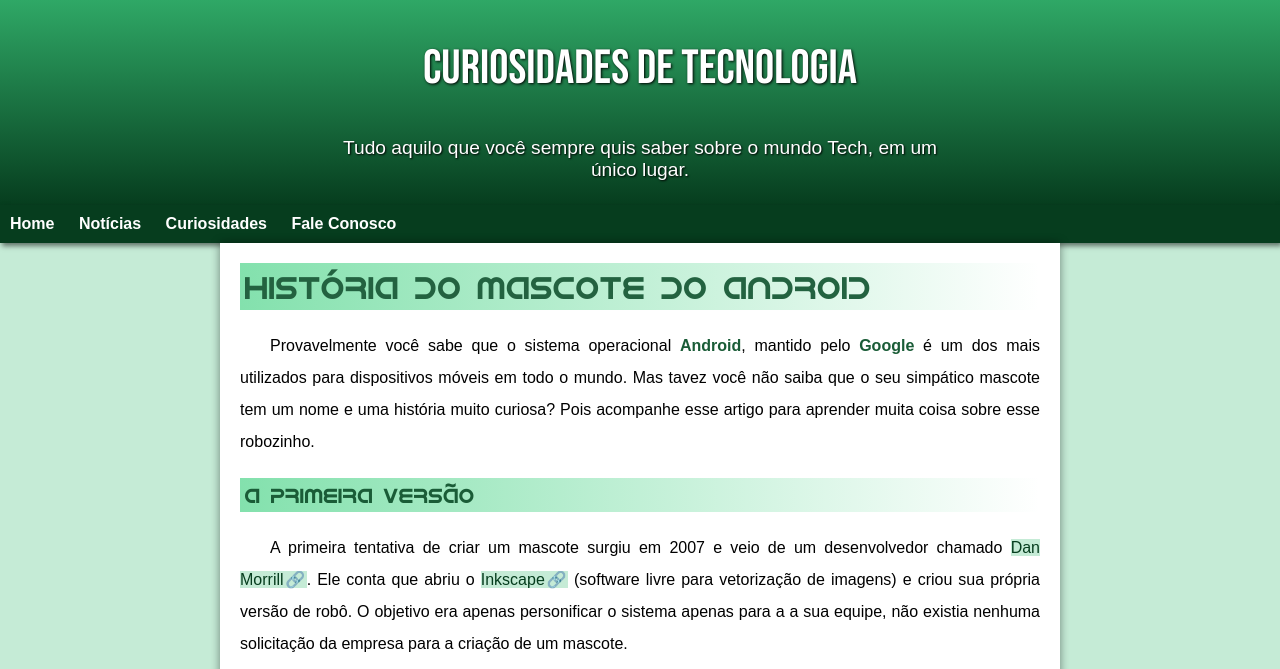
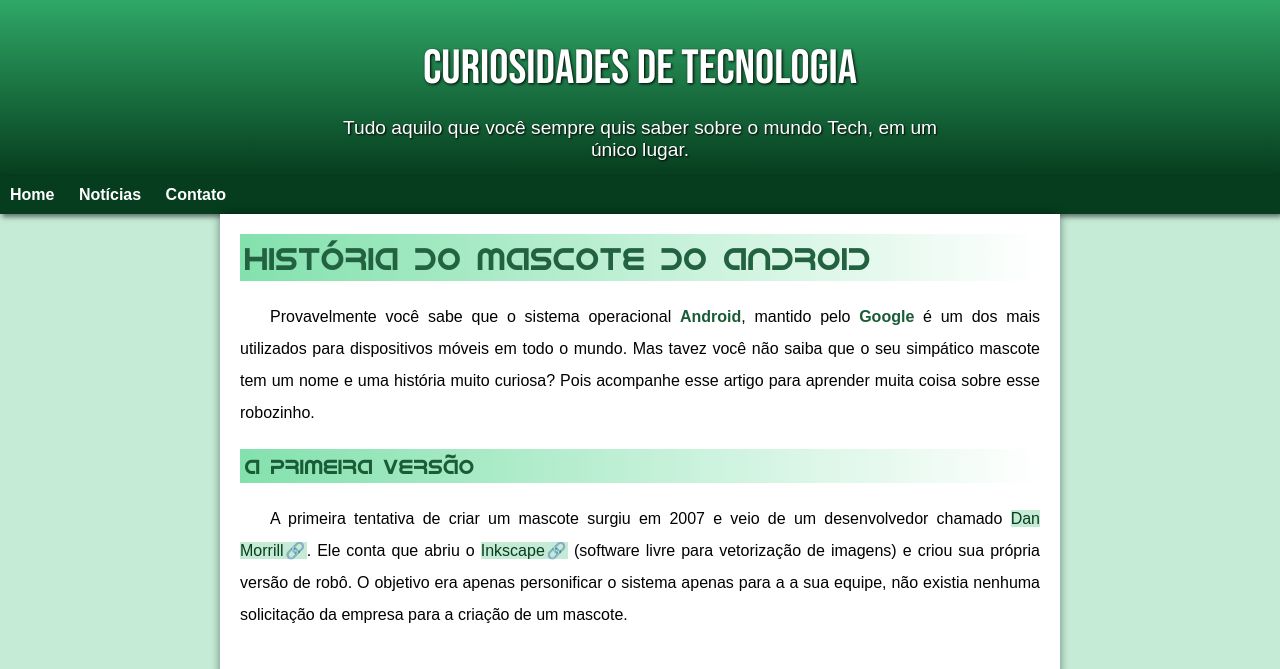
Before and after one commit to JuliaSilva7/html-css, a plain HTML site: page desafios/d010/index.html in a window 1280 px wide. Shown: the top 669 px of the page. Drawn offline with Linux system fonts and the light colour scheme.

Commit message:
Alterando padding

```diff
--- a/desafios/d010/index.html
+++ b/desafios/d010/index.html
@@ -16,8 +16,7 @@
         <ul>
             <li><a href="Home">Home</a></li>
             <li><a href="Notícias">Notícias</a></li>
-            <li><a href="Curiosidades">Curiosidades</a></li>
-            <li><a href="Fale Conosco">Fale Conosco</a></li>
+            <li><a href="Contato">Contato</a></li>
         </ul>
     </nav>
 
--- a/desafios/d010/style/style.css
+++ b/desafios/d010/style/style.css
@@ -39,7 +39,7 @@ header{
 }
 header p{
     text-shadow: 1px 1px 2px black;
-    padding: 5vh 1vh 3vh 1vh;
+    padding: 20px 10px 15px 10px;
     color: white;
     font-family: var(--fonte-padrao);
     font-size: 1.2rem;
@@ -57,7 +57,7 @@ header h1{
     color: white;
     text-shadow: 1px 1px 3px black;
     font-size: 3rem;
-    padding: 5vh 0 0 0;
+    padding: 40px 0 0 0;
     font-weight: normal;
 }
 nav{
```
